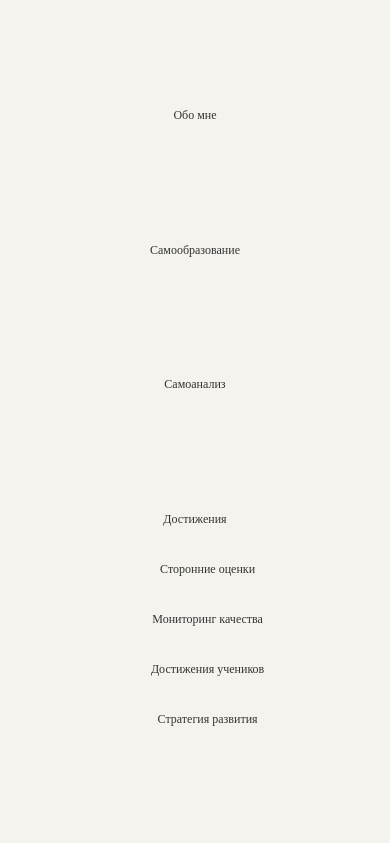
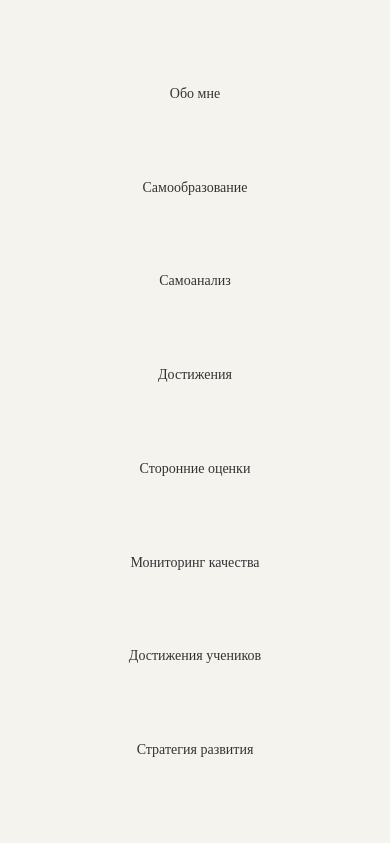
Before and after one commit to ElizabetPahomova/AboutMe, a plain HTML site: page index.html in a window 390 px wide. Both pictures are taken after a click on the element 35 px from the left and 41 px from the top of the page. Shown: the top 843 px of the page. Drawn offline with Linux system fonts and the light colour scheme.

Commit message:
version 3.0 - fix burger menu and little bit bugs

```diff
--- a/index.html
+++ b/index.html
@@ -28,7 +28,7 @@
 
 <div class="content">
     <!-----тут контент------>
-    <img src="./res/lisa_main.png" align="left">
+    <img src="./res/lisa_main.png" align="left" id="myImg">
     <br>
     <p>Меня зовут Пахомова Елизавета Генадьевна (Я супер), я родилась в городе Коряжма, Архангельской области. В 2018
         году
--- a/script.js
+++ b/script.js
@@ -1,32 +1,19 @@
-// const burger = document.querySelector('.burger');
-// const nav = document.querySelector('.nav');
-// const footerLinks = document.querySelectorAll('.footer .links li');
-// const headerLinks = document.querySelectorAll('.header .links li');
-//
-// burger.addEventListener('click', () => {
-//     burger.classList.toggle('active');
-//     nav.classList.toggle('active');
-// });
-//
-// footerLinks.forEach((link, index) => {
-//     const headerLink = headerLinks[index];
-//     const clone = link.cloneNode(true);
-//     headerLink.appendChild(clone);
-// });
-
 const burger = document.querySelector('.burger');
 const nav = document.querySelector('.nav');
+const navLinks = document.querySelector('.nav .links');
 const footerLinks = document.querySelectorAll('.footer .links li');
 const headerLinks = document.querySelectorAll('.header .links li');
+console.log(headerLinks)
+if (window.matchMedia('(max-width: 768px)').matches) {
+  burger.addEventListener('click', () => {
+    burger.classList.toggle('active');
+    nav.classList.toggle('active');
+  });
+  footerLinks.forEach((link, index) => {
+    const clone = link.cloneNode(true);
+    navLinks.appendChild(clone);
+  });
+  const img = document.getElementById("myImg");
+  img.style.maxWidth = "40%";
 
-if (window.matchMedia('(max-width: 768px)').matches) {
-    burger.addEventListener('click', () => {
-        burger.classList.toggle('active');
-        nav.classList.toggle('active');
-    });
-
-    const lastHeaderLink = headerLinks[headerLinks.length - 1]
-    footerLinks.forEach((link, index) => {
-        lastHeaderLink.appendChild(link);
-    });
 }
--- a/style.css
+++ b/style.css
@@ -69,7 +69,7 @@ ul {
 li {
     margin-top: 10px;
     margin-bottom: 10px;
-    padding-left: 0.7em;
+    /*padding-left: 0.7em;*/
 }
 
 h1, h2, h3 {
@@ -154,6 +154,7 @@ pre {
 
 p {
     text-align: justify;
+    margin: 0 auto;
 }
 
 
@@ -234,10 +235,6 @@ body {
     transition: color 0.3s ease-out;
 }
 
-.links a:after {
-    transition: all .1s;
-}
-
 .links a:hover {
     color: #fff;
 }
@@ -286,8 +283,14 @@ body {
         class: mobile;
     }
 
+    br {
+        display: none;
+    }
+
+
     .header {
-        padding: 20px 20px;
+        padding: 20px;
+        height: 15px;
     }
 
     h1 {
@@ -295,12 +298,12 @@ body {
     }
 
     .links a {
-        font-size: 12px;
+        font-size: 14px;
     }
 
     .burger {
         display: block;
-        font-size: small;
+
     }
 
     .nav {
@@ -317,24 +320,25 @@ body {
     .nav.active {
         transform: translateX(0);
         display: flex;
-        justify-content: center;
     }
 
     .links {
-        display: flex;
         flex-direction: column;
-        align-items: center;
-        justify-content: center;
-        padding: 10px 20px;
+        align-items: flex-start;
+        text-align: left;
+        padding: 20px 20px;
     }
 
-    .links li {
-        margin: 10px 0;
-    }
+    /*.links li {*/
+    /*    margin: 10px 0;*/
+    /*}*/
 
     .content {
-        padding-top: 70px;
-        font-size: 12px;
+        padding-top: 50px;
+        font-size: 13px;
+        width: 200%;
+        margin-left: -50%;
+        align-content: center;
     }
 
     .footer {
```
Also changed, not shown: Strategia.html (+0 -1 lines).
